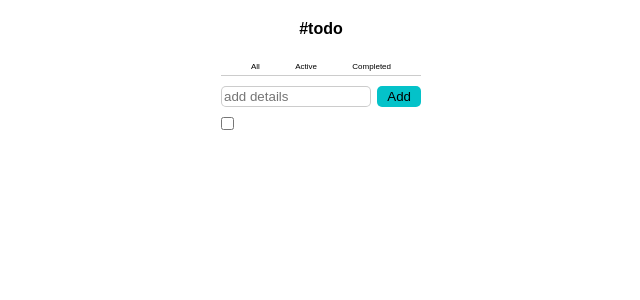
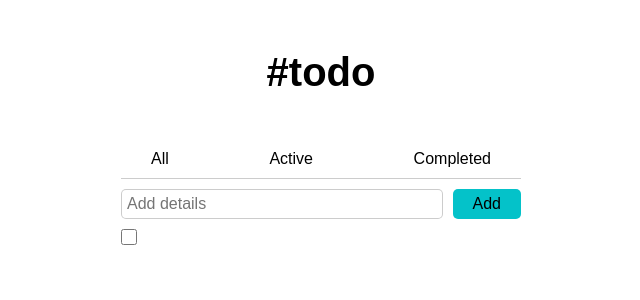
Before and after one commit to matheuspergoli/react-todo-app, a React (Vite) app: page / in a window 1280 px wide. Shown: the top 300 px of the page, without its empty margins (319-959 px from the left). Built offline with nearby package versions, Linux system fonts and the light colour scheme.

Commit message:
Melhorando estilos

```diff
--- a/src/Components/AddTodo/AddTodo.tsx
+++ b/src/Components/AddTodo/AddTodo.tsx
@@ -6,6 +6,7 @@ const FormContainer = styled.form`
 	display: flex;
 	align-items: center;
 	justify-content: space-between;
+	gap: 10px;
 	margin-bottom: 10px;
 
 	input:focus,
@@ -14,16 +15,18 @@ const FormContainer = styled.form`
 	}
 
 	input {
-		width: 150px;
-		padding: 2px;
+		width: 100%;
+		padding: 5px;
+		font-size: 1rem;
 		border-radius: 5px;
 		border: 1px solid rgba(0, 0, 0, 0.2);
 	}
 
 	button {
 		border: none;
+		font-size: 1rem;
 		cursor: pointer;
-		padding: 3px 10px;
+		padding: 6px 20px;
 		border-radius: 5px;
 		background-color: #04c2c9;
 	}
@@ -50,7 +53,7 @@ function AddTodo() {
 			<FormContainer onSubmit={(e) => e.preventDefault()}>
 				<input
 					type='text'
-					placeholder='add details'
+					placeholder='Add details'
 					value={value}
 					onChange={({ target }) => setValue(target.value)}
 				/>
--- a/src/Components/Header/Header.tsx
+++ b/src/Components/Header/Header.tsx
@@ -2,11 +2,11 @@ import React from 'react'
 import styled from 'styled-components'
 
 const HeaderContainer = styled.header`
-	margin-top: 20px;
-	margin-bottom: 20px;
+	margin-top: 50px;
+	margin-bottom: 50px;
 
 	h1 {
-		font-size: 1rem;
+		font-size: 2.5rem;
 		text-align: center;
 	}
 `
--- a/src/Components/Navigation/Navigation.tsx
+++ b/src/Components/Navigation/Navigation.tsx
@@ -14,8 +14,9 @@ const ItemsContainer = styled.ul`
 
 	li {
 		cursor: pointer;
-		padding: 4px 10px;
-		font-size: 0.5rem;
+		font-size: 1rem;
+		padding: 5px 10px;
+		margin-bottom: 5px;
 
 		&.active {
 			border-radius: 5px;
--- a/src/Components/Todo/Todo.tsx
+++ b/src/Components/Todo/Todo.tsx
@@ -2,22 +2,28 @@ import React from 'react'
 import styled from 'styled-components'
 
 const TodoContainer = styled.section`
-  display: flex;
-  align-items: center;
+	display: flex;
+	align-items: center;
+	gap: 10px;
 
-  p {
-    font-size: 0.5rem;
+	p {
+		font-size: 1.5rem;
+	}
+
+  input {
+    width: 1rem;
+    height: 1rem;
   }
 `
 
 interface TodoProps {
-  activity: string
+	activity: string
 }
 
 function Todo({ activity }: TodoProps) {
 	return (
 		<TodoContainer>
-      <input type="checkbox" name="" id="" />
+			<input type='checkbox' />
 			<p>{activity}</p>
 		</TodoContainer>
 	)
--- a/src/Components/TodoApp/TodoApp.tsx
+++ b/src/Components/TodoApp/TodoApp.tsx
@@ -6,7 +6,7 @@ import Navigation from '../Navigation/Navigation'
 
 const MainContainer = styled.main`
 	margin: 0 auto;
-	max-width: 200px;
+	max-width: 400px;
 `
 
 function TodoApp() {
```
